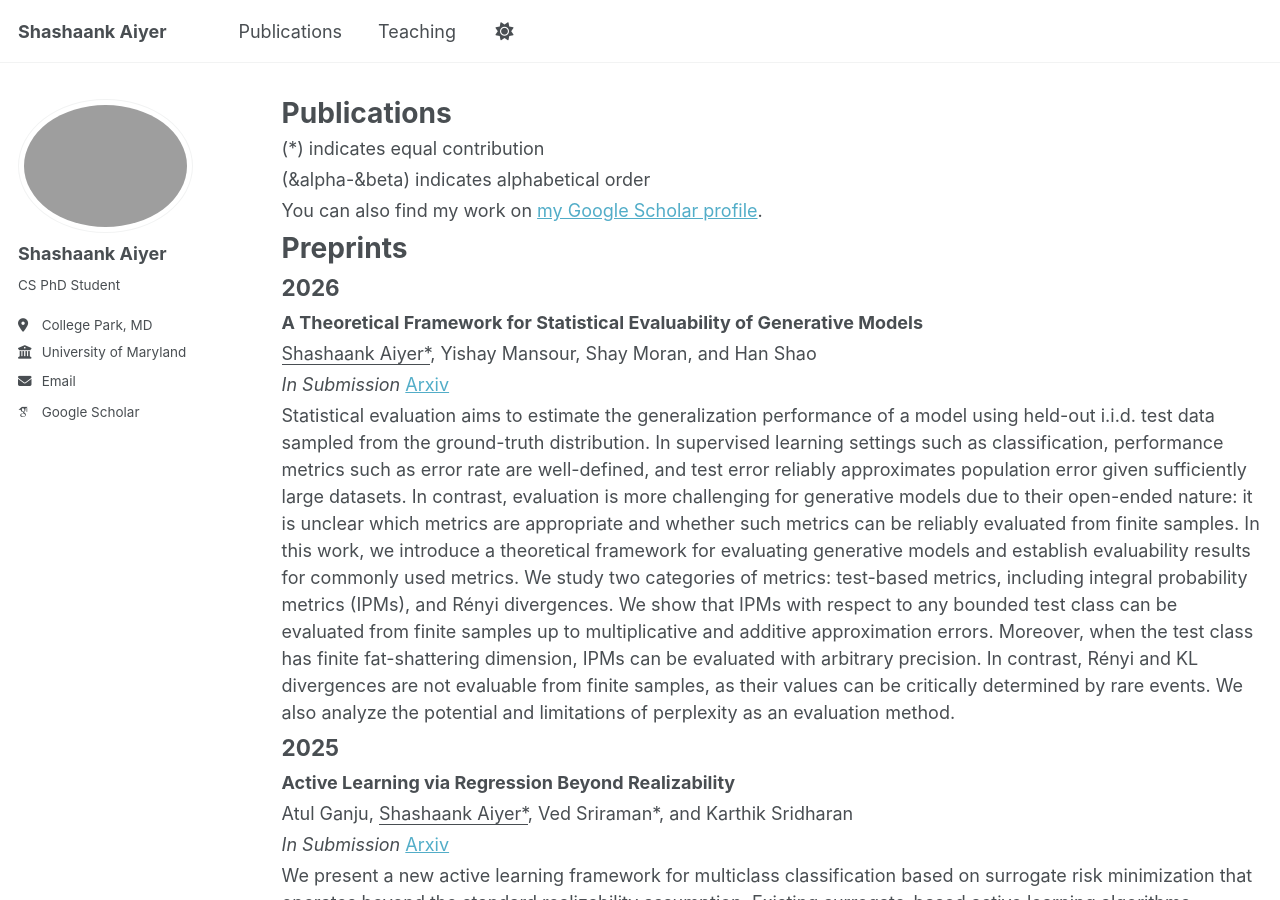
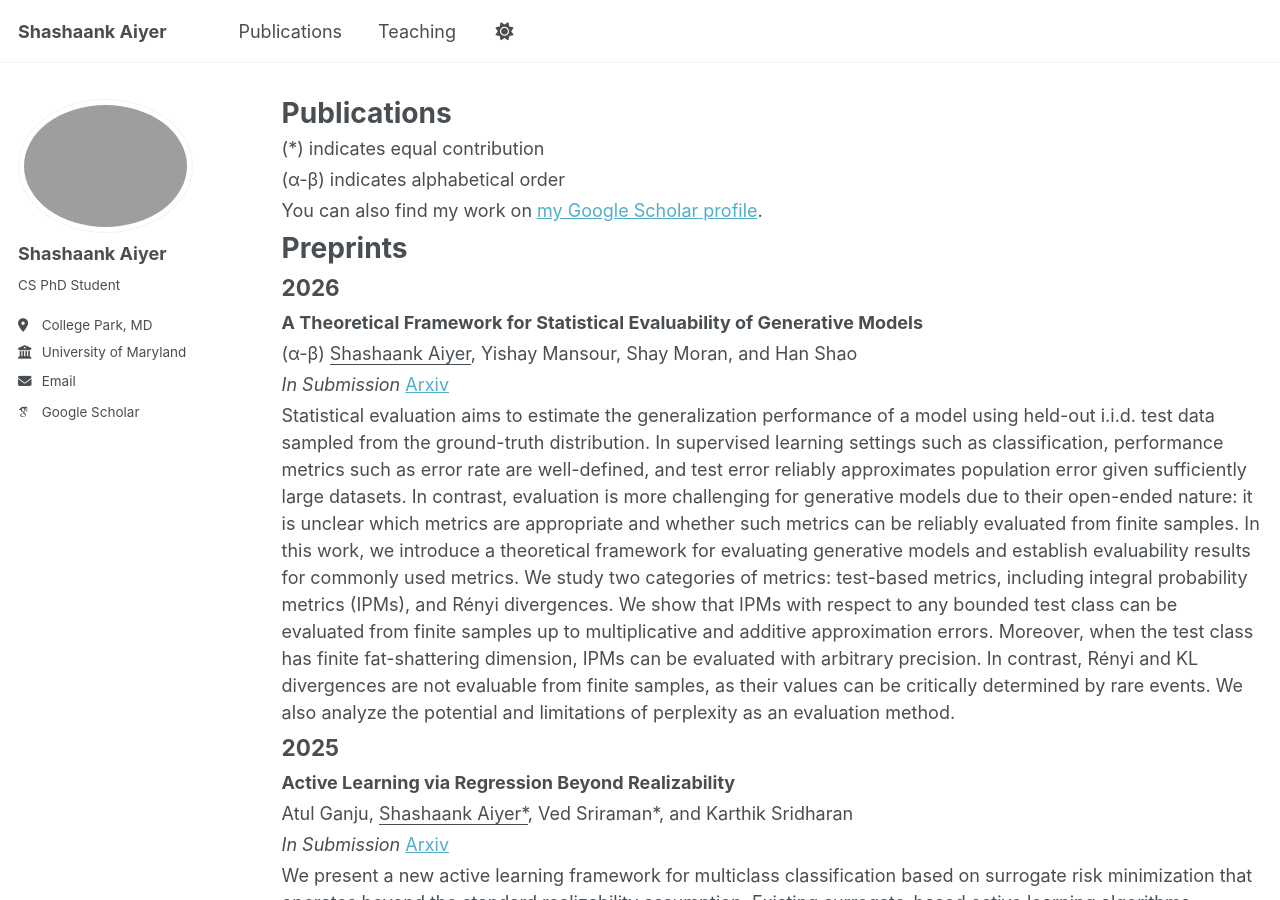
Before and after one commit to shashaank-aiyer/shashaank-aiyer.github.io, a Jekyll site: the page built from _pages/publications.html, in a window 1280 px wide and 900 px high. Built offline with Jekyll 4.4.1, drawn with Linux system fonts in a browser that asks for light colours; some web fonts are replaced; a script that is not in the unit is left out.

```diff
--- a/_pages/publications.html
+++ b/_pages/publications.html
@@ -24,7 +24,7 @@
   }
 </style>
 <p>(*) indicates equal contribution</p>
-<p>(&alpha-&beta) indicates alphabetical order</p>
+<p>(&alpha;-&beta;) indicates alphabetical order</p>
 {% if site.author.googlescholar %}
   <div class="wordwrap">You can also find my work on <a href="{{site.author.googlescholar}}">my Google Scholar profile</a>.</div>
 {% endif %}
@@ -34,7 +34,7 @@
 <h2>2026</h2>
   <div>
     <strong>A Theoretical Framework for Statistical Evaluability of Generative Models</strong>
-    <p><u>Shashaank Aiyer*</u>, Yishay Mansour, Shay Moran, and Han Shao</p>
+    <p>(&alpha;-&beta;) <u>Shashaank Aiyer</u>, Yishay Mansour, Shay Moran, and Han Shao</p>
     <p><em>In Submission</em> <a href="https://arxiv.org/pdf/2604.05324" target="_blank">Arxiv</a></p>
     <p>
       Statistical evaluation aims to estimate the generalization performance of a model using held-out i.i.d. test data sampled from the ground-truth distribution. In supervised learning settings such as classification, performance metrics such as error rate are well-defined, and test error reliably approximates population error given sufficiently large datasets. In contrast, evaluation is more challenging for generative models due to their open-ended nature: it is unclear which metrics are appropriate and whether such metrics can be reliably evaluated from finite samples.
```
